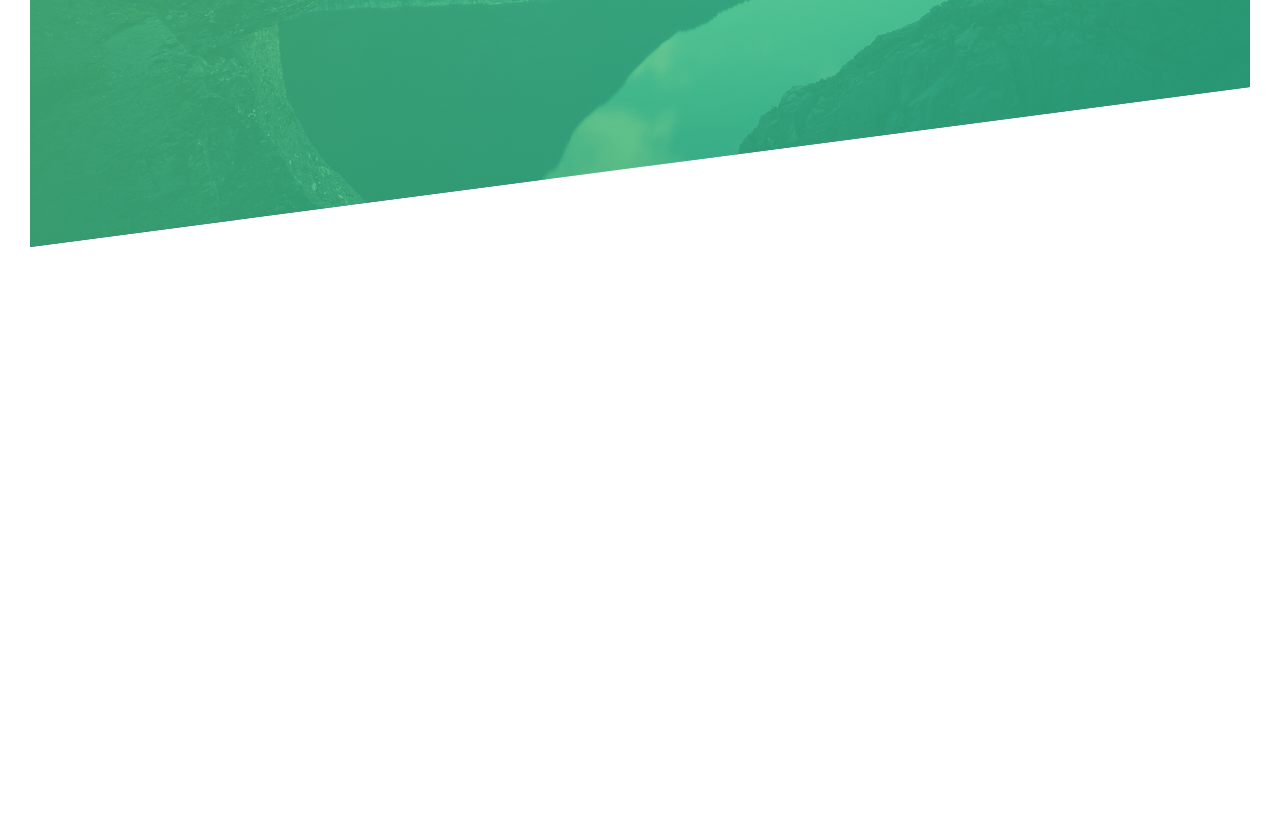
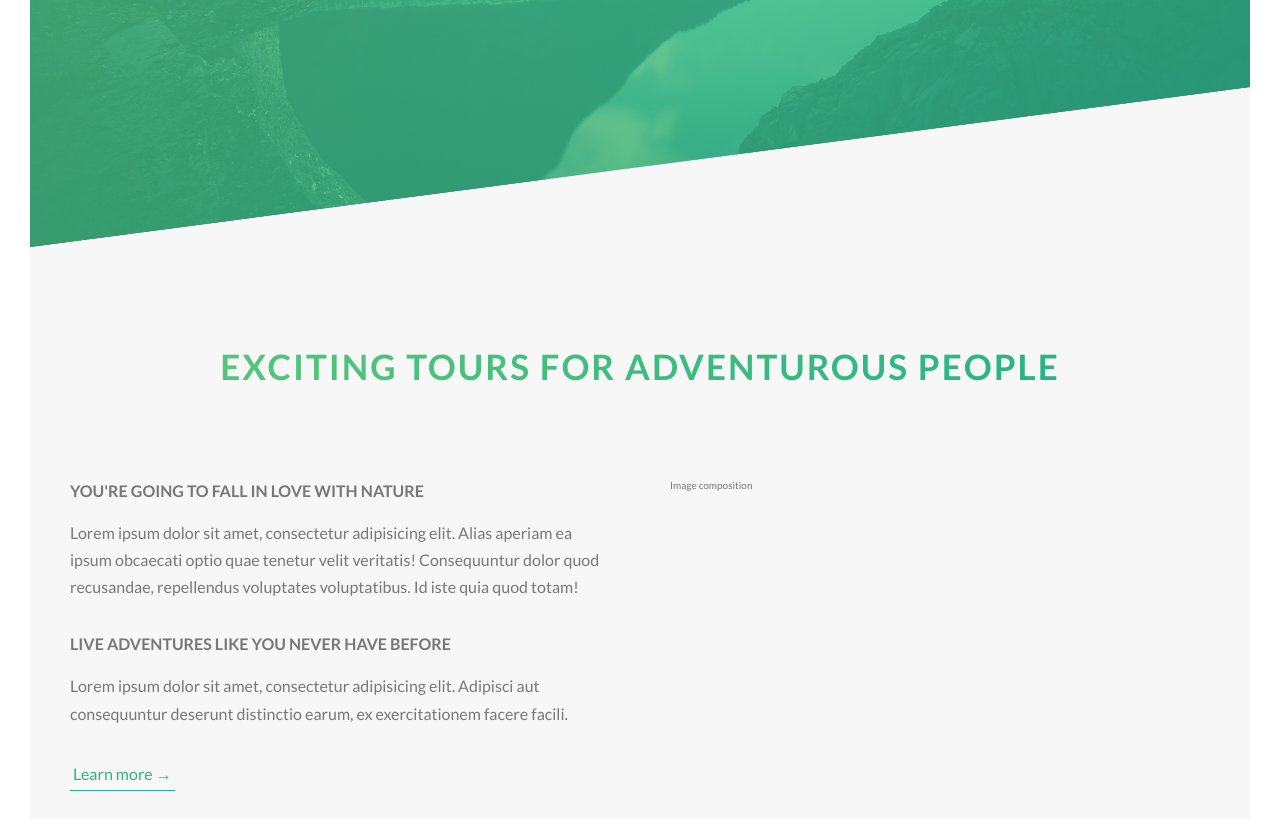
Before and after one commit to mauricioaznar/course-jonas-shemdtmann-css, a website: page Natours/starter/index.html in a window 1280 px wide. Shown: the part 543-1362 px from the top of the page. Before the commit the page ends 820 px from the top, so only its background shows below. Drawn offline with Linux system fonts and the light colour scheme; files that its build step writes are made by us from their sources.

Commit message:
7 and 1 and grid system with floats

```diff
--- a/Natours/starter/index.html
+++ b/Natours/starter/index.html
@@ -26,6 +26,38 @@
         <a href="#" class="btn btn--white btn--animated">Discover our tours</a>
     </div>
 </header>
+
+<main>
+    <section class="section-about">
+        <div class="u-center-text u-margin-bottom-big">
+            <h2 class="heading-secondary">
+                Exciting tours for adventurous people
+            </h2>
+        </div>
+
+        <div class="row">
+            <div class="col-1-of-2">
+                <h2 class="heading-tertiary u-margin-bottom-small">You're going to fall in love with nature</h2>
+                <p class="paragraph">
+                    Lorem ipsum dolor sit amet, consectetur adipisicing elit. Alias aperiam ea ipsum obcaecati optio
+                    quae tenetur velit veritatis! Consequuntur dolor quod recusandae, repellendus voluptates
+                    voluptatibus. Id iste quia quod totam!
+                </p>
+                <h2 class="heading-tertiary u-margin-bottom-small">Live adventures like you never have before</h2>
+                <p class="paragraph">
+                    Lorem ipsum dolor sit amet, consectetur adipisicing elit. Adipisci aut consequuntur deserunt
+                    distinctio earum, ex exercitationem facere facili.
+                </p>
+                <a class="btn-text" href="#">
+                    Learn more &rarr;
+                </a>
+            </div>
+            <div class="col-1-of-2">
+                Image composition
+            </div>
+        </div>
+    </section>
+</main>
 
 <!--        <section class="grid-test">-->
 <!--            <div class="row">-->
--- a/Natours/starter/sass/abstracts/_variables.scss
+++ b/Natours/starter/sass/abstracts/_variables.scss
@@ -4,8 +4,15 @@ $color-primary: #7ed56f;
 $color-primary-light: #55c57a;
 $color-primary-dark: #28b485;
 
+$color-grey-light-1: #f7f7f7;
+
 $color-grey-dark: #777;
 $color-black: #000;
+$color-white: #fff;
+
+
+// Font
+$default-font-size: 1.6rem;
 
 // Grid
 $grid-width: 114rem;
--- a/Natours/starter/sass/base/_typography.scss
+++ b/Natours/starter/sass/base/_typography.scss
@@ -31,3 +31,34 @@ body {
   padding: 3rem;
   box-sizing: border-box; /*  what is this propert for? */
 }
+
+.heading-secondary {
+  font-size: 3.5rem;
+  text-transform: uppercase;
+  font-weight: 700;
+  display: inline-block;
+  background-image: linear-gradient(to right, $color-primary-light , $color-primary-dark);
+  -webkit-background-clip: text;
+  color: transparent;
+  letter-spacing: 2px;
+  transition: all .2s;
+
+  &:hover {
+    transform: skewY(2deg) skewX(15deg) scale(1.1);
+    text-shadow: .5rem 1rem 2rem rgba($color-black, .3);
+  }
+}
+
+.heading-tertiary {
+  font-size: $default-font-size;
+  font-weight: 700;
+  text-transform: uppercase;
+}
+
+.paragraph {
+  font-size: $default-font-size;
+
+  &:not(:last-child) {
+    margin-bottom: 3rem;
+  }
+}
--- a/Natours/starter/sass/base/_utilities.scss
+++ b/Natours/starter/sass/base/_utilities.scss
@@ -0,0 +1,15 @@
+.u-center-text {
+  text-align: center;
+}
+
+.u-margin-bottom-big {
+  margin-bottom: 8rem;
+}
+
+.u-margin-bottom-medium {
+  margin-bottom: 4rem;
+}
+
+.u-margin-bottom-small {
+  margin-bottom: 1.5rem;
+}
--- a/Natours/starter/sass/components/_button.scss
+++ b/Natours/starter/sass/components/_button.scss
@@ -7,7 +7,7 @@
     border-radius: 10rem;
     transition: all .2s;
     position: relative;
-    font-size: 1.6rem;
+    font-size: $default-font-size;
   }
 
   &:hover {
@@ -52,3 +52,28 @@
     animation-fill-mode: backwards;
   }
 }
+
+
+.btn-text {
+  &:link, &:visited {
+    font-size: $default-font-size;
+    color: $color-primary-dark;
+    display: inline-block;
+    text-decoration: none;
+    border-bottom: 1px solid $color-primary-dark;
+    padding: 3px;
+    transition: all .2s;
+  }
+
+  &:hover {
+    background-color: $color-primary-dark;
+    color: $color-white;
+    box-shadow: 0 1rem 2rem rgba($color-black, .15);
+    transform: translateY(-2px);
+  }
+
+  &:active {
+    box-shadow: 0 0.5rem 1rem rgba($color-black, .15);
+    transform: translateY(0px);
+  }
+}
--- a/Natours/starter/sass/layout/_grid.scss
+++ b/Natours/starter/sass/layout/_grid.scss
@@ -1,6 +1,5 @@
 .row {
   max-width: $grid-width;
-  background-color: #eee;
   margin: 0 auto;
 
   &:not(:last-child){
@@ -10,7 +9,6 @@
   @include clearfix;
 
   [class^="col-"] {
-    background-color: orangered;
     float: left;
 
     &:not(:last-child) {
--- a/Natours/starter/sass/pages/_home.scss
+++ b/Natours/starter/sass/pages/_home.scss
@@ -0,0 +1,5 @@
+.section-about {
+  background-color: $color-grey-light-1;
+  padding: 25rem 0;
+  margin-top: -20vh;
+}
```
Also changed, not shown: Natours/starter/css/style.css. Lines whose indentation alone changed are shown as unchanged.
